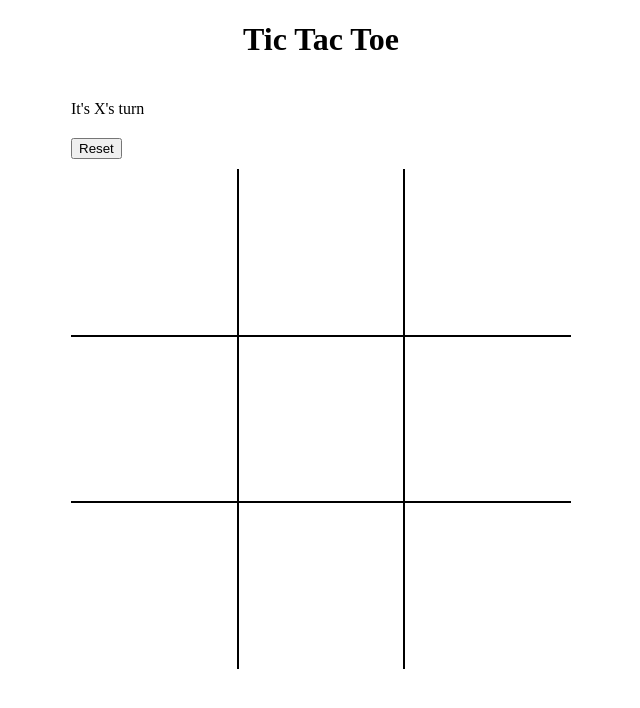
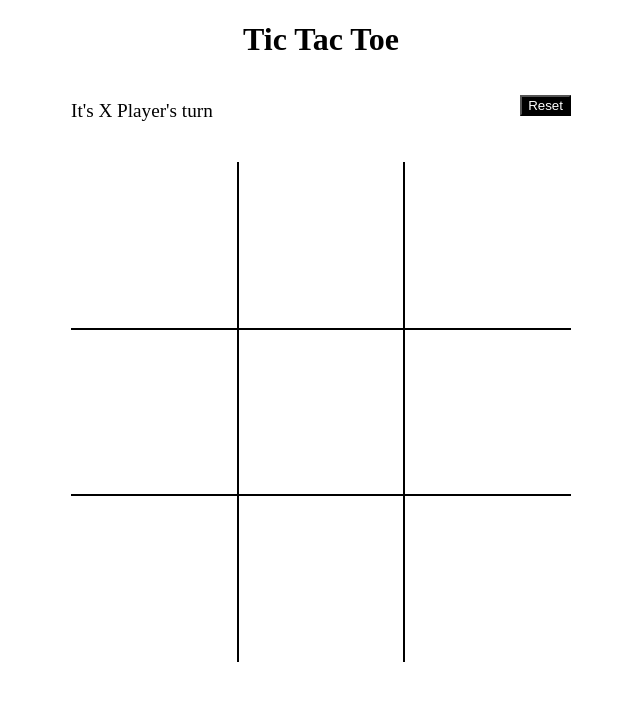
Before and after one commit to Leosdream/Tic-Tac-Toe-2.0, a plain HTML site: page index.html in a window 1280 px wide. Both pictures are taken after a click on the button "Reset". Shown: the whole page, without its empty margins (319-959 px from the left). Drawn offline with Linux system fonts and the light colour scheme.

Commit message:
Final Version

```diff
--- a/index.html
+++ b/index.html
@@ -10,8 +10,10 @@
 	<body id="body">
 		<main id="game" class="container">
 			<h1 class="title">Tic Tac Toe</h1>
-			<div class="turn">It's X's turn</div>
-			<button id="reset" class="reset">Reset</button>
+			<div class="game-controls">
+				<div class="turn">It's X's turn</div>
+				<button id="reset" class="reset">Reset</button>
+			</div>
 			<div id="board" class="board" aria-label="Tic Tac Toe board">
 				<button data-index="0" class="btn"></button>
 				<button data-index="1" class="btn"></button>
--- a/script.js
+++ b/script.js
@@ -6,19 +6,21 @@ const Gameboard = (function () {
         const btn = document.querySelectorAll(".btn");
          for(let i=0;i<btn.length;i++){
             btn[i].textContent="";}
-
+            GamePvP.resetCurrentPlayer();
     }
 
     const place = function(i, marker){
         board[i] = marker;}
 
+        const Leobtn= document.querySelector(".reset")
+Leobtn.addEventListener("click", () => {
+    Gameboard.resetBoard();
+    GamePvP.resetCurrentPlayer();})
+
     return {getBoard,place, resetBoard}
 })();
 
-const Leobtn= document.querySelector(".reset")
-Leobtn.addEventListener("click", () => {
-    Gameboard.resetBoard();
-    GamePvP.resetCurrentPlayer();})
+
 
 
 function createPlayer(name, marker) {
@@ -66,6 +68,10 @@ const GamePvP = (function () {
 
 }
 
+const resetCurrentPlayer = (function () {
+    currentPlayer = PlayerOne;
+turn.textContent="It's "+currentPlayer.name+"'s turn";})
+
 const turn = document.querySelector(".turn");
 const resetBtn= document.createElement("button");
 resetBtn.className="resetBtn";
@@ -99,7 +105,6 @@ resetBtn.addEventListener("click", () => {
         }
         console.log(Gameboard.getBoard());
     }
-const resetCurrentPlayer = (function () {
-    currentPlayer = PlayerOne;})
+
     return {playRound, resetCurrentPlayer}
 })();
--- a/style.css
+++ b/style.css
@@ -76,7 +76,7 @@ body {
 }
 
 .winnerDiv{
-  font-size: clamp(30px, 3vw, 80px);
+  font-size: clamp(30px,2vw,5vw )
 }
 
 .resetBtn{
@@ -89,5 +89,20 @@ body {
 
 .turn{
 padding: 20px 0 20px 0;
+font-size: larger;
+}
 
+.game-controls {
+    display: flex;
+    justify-content: space-between;
+    align-items: center;
+    margin-bottom: 20px;
 }
+
+
+.reset{
+   background-color: rgb(0, 0, 0);
+
+  cursor: pointer;
+  color: white;
+}
```
